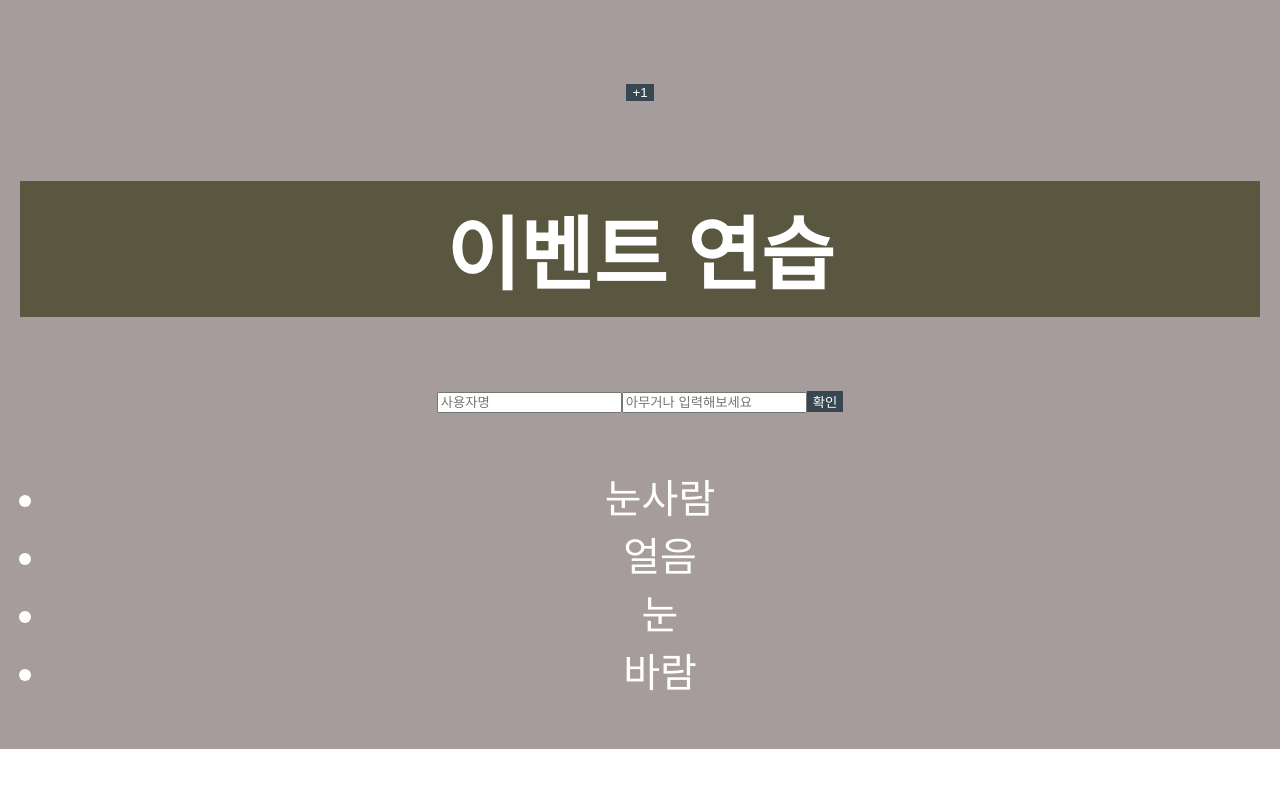
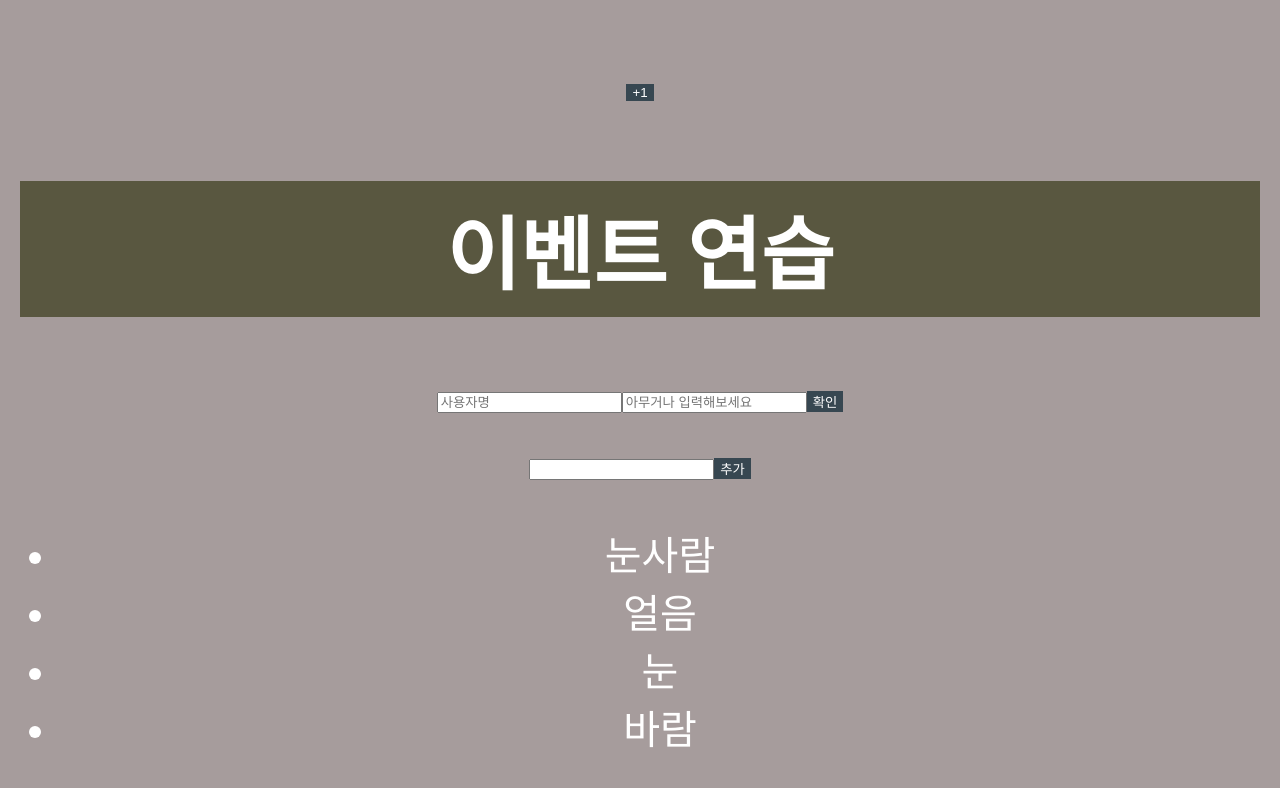
Before and after one commit to star-moon-cloud-k/WebProject, a React (Create React App) app in the folder react/react200/: page / in a window 1280 px wide. Shown: the part 684-1472 px from the top of the page. Before the commit the page ends 1433 px from the top, so only its background shows below. Built offline with nearby package versions, Linux system fonts and the light colour scheme.

Commit message:
iteration

```diff
--- a/react/react200/src/Component/IterationSample.js
+++ b/react/react200/src/Component/IterationSample.js
@@ -12,8 +12,25 @@
     const [inputText, setInputText] = useState('');
     const [nextId, setNextId] = useState(5);    //새로운 항목을 추가할 때 사용
 
-    const nameList = names.map(name => <li key = {name.id}>{name.text}</li>);
-    return <ul>{nameList}</ul>;
-}
+    const onChange = e => setInputText(e.target.value);
+    const onClick = () =>{
+        const nextNames = names.concat({
+            id: nextId , // nextId  값을 id 로 설정
+            text: inputText
+        });
+        setNextId(nextId + 1);  //nextId 값에 1을 더해준다.
+        setNames(nextNames);        //names  값을 업데이트 한다.
+        setInputText('');       //inputText를 비운다.
+    }
+
+    const nameList = names.map(name => <li key={name.id}>{name.text}</li>);
+    return(
+        <div>
+            <input value={inputText} onChange={onChange}/>
+            <button onClick={onClick}>추가</button>
+            <ul>{nameList}</ul>
+        </div>
+    );
+};
 
 export default IterationSample;
```
